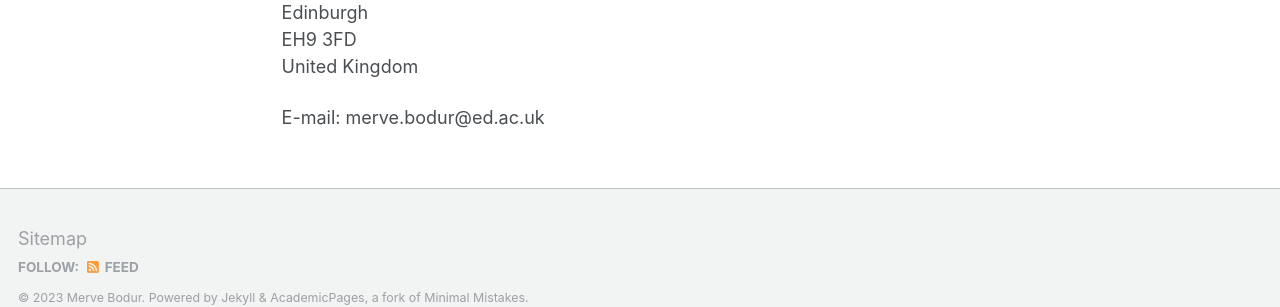
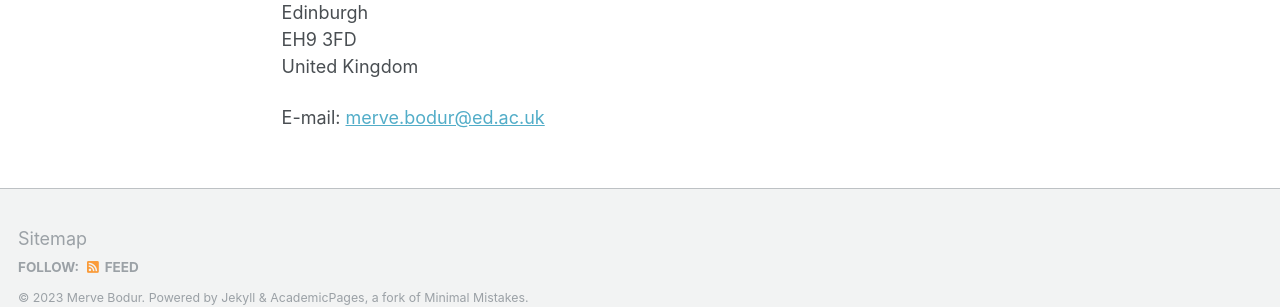
Before and after one commit to mervebodur/mervebodur.github.io, a Jekyll site: the page built from _pages/about.md, in a window 1280 px wide and 1033 px high. Shown: the part 690-997 px from the top of the window. Built offline with Jekyll 4.4.1, drawn with Linux system fonts in a browser that asks for light colours; some web fonts are replaced; part of the change alters nothing that is shown.

```diff
--- a/_pages/about.md
+++ b/_pages/about.md
@@ -27,4 +27,4 @@ Edinburgh\
 EH9 3FD\
 United Kingdom
 
-E-mail: merve.bodur@ed.ac.uk
+E-mail: [merve.bodur@ed.ac.uk](merve.bodur@ed.ac.uk)
```
